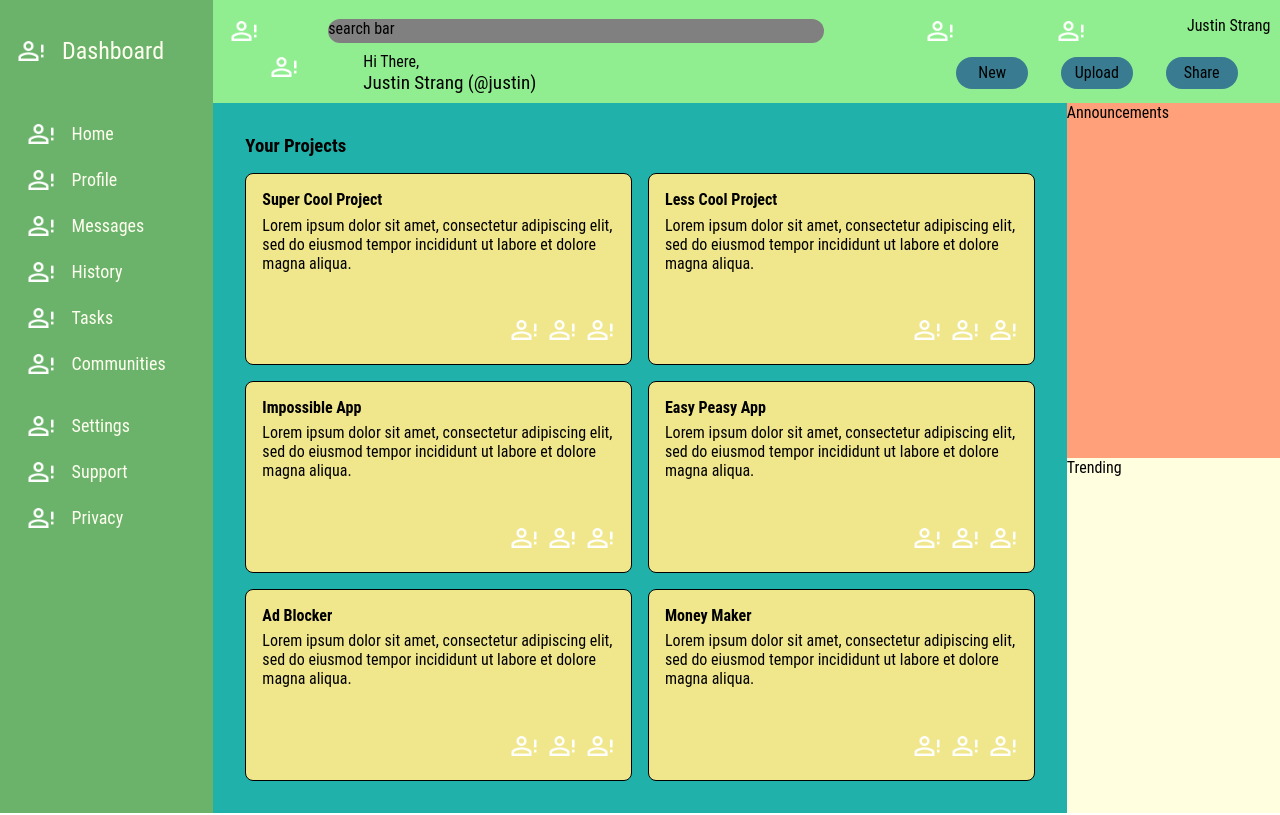
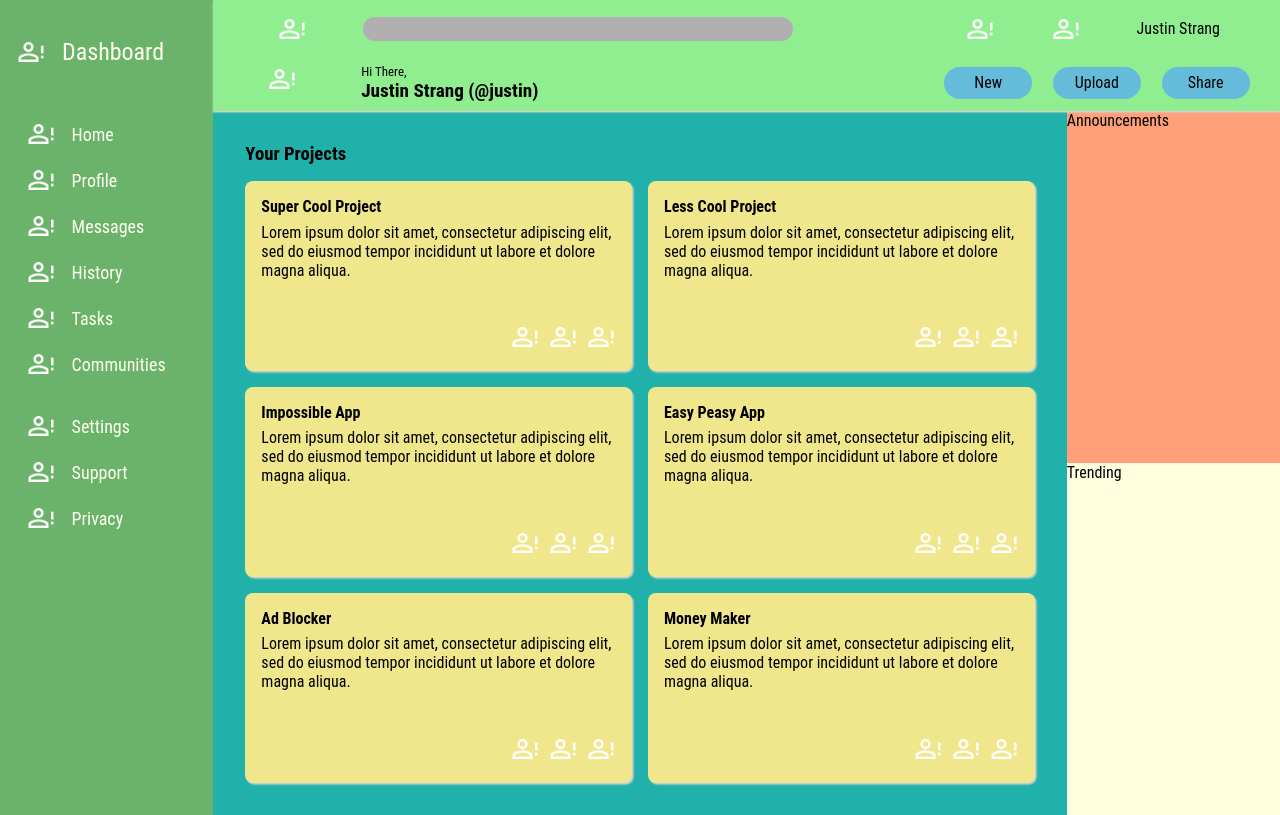
Before and after one commit to JStrang21/AdminDashboard, a plain HTML site: page index.html in a window 1280 px wide. Drawn offline with Linux system fonts and the light colour scheme; a web font is replaced by a local one.

Commit message:
Updated top header to grid

```diff
--- a/index.html
+++ b/index.html
@@ -11,18 +11,18 @@
     <div class='layout'>
         <div class='header'>
             <div class='top-header'>
+                <img id='icon-one'src="icons/icon.png" alt="icon">
+
+                <div id='search'></div>
+                <img id='icon-two' src="icons/icon.png" alt="icon">
                 <img src="icons/icon.png" alt="icon">
-
-                <div id='search'>search bar</div>
-                <img src="icons/icon.png" alt="icon">
-                <img src="icons/icon.png" alt="icon">
-                <div>Justin Strang</div>
+                <div id='top-header-name'>Justin Strang</div>
             </div>
             <div class='bottom-header'>
                 <div class='left-side-bottom'>
                     <img src="icons/icon.png" alt="icon">
-                    <div class='hello'>
-                        <div>Hi There,</div>
+                    <div>
+                        <div id='hello'>Hi There,</div>
                         <div id='introduction'>Justin Strang (@justin)</div>
                     </div>
                 </div>
--- a/styles.css
+++ b/styles.css
@@ -26,22 +26,51 @@ img {
     padding: .6rem;
     align-items: center;
     padding-left: 1rem;
+    gap: 1rem;
+    box-shadow: 0rem .1rem .1rem lightgrey;
+    z-index: 1;
 }
 
 .top-header {
     grid-row: 1/2;
+    /*display: flex;
+    flex-direction: row;
+    justify-content: space-between;*/
+    display: grid;
+    grid-template-columns: 1fr 5fr 2fr repeat(3, 1fr);
+    padding-right: 3rem;
+    padding-left: 3rem;
+}
+
+#icon-one {
+    grid-column: 1/2;
+}
+
+#icon-two {
+    grid-column: 4/5;
+}
+
+#icon-three {
+    grid-column: 5/6;
+}
+
+#top-header-name {
+    grid-column: 6/-1;
     display: flex;
-    flex-direction: row;
-    justify-content: space-between;
+    flex-flow: wrap;
+}
+
+.top-header div {
+    align-self: center;
 }
 
 #search {
-    background: grey;
-    width: 31rem;
+    grid-column: 2/3;
+    background: rgb(177, 175, 175);
+    width: minmax(15rem, 30rem);
     border-radius: 1rem;
     height: 1.5rem;
-    align-self: center;
-    margin-left: -2rem;
+
 }
 
 .bottom-header {
@@ -66,8 +95,8 @@ img {
 }
 
 .optionButtons {
-    background: rgb(57, 124, 146);
-    width: 4.5rem;
+    background: rgb(101, 188, 218);
+    width: 5.5rem;
     height: 2rem;
     border-radius: 1rem;
     display: flex;
@@ -75,8 +104,13 @@ img {
     justify-content: center;
 }
 
+#hello {
+    font-size: small;
+}
+
 #introduction {
     font-size: larger;
+    font-weight: bold;
 }
 
 .left-column {
@@ -149,19 +183,19 @@ img {
 .grid-projects-container {
     display: grid;
     grid-template-columns: 1fr 1fr;
-    grid-template-rows: 1fr 1fr 1fr;
+    grid-template-rows: repeat(autofit, minmax(200px, 1fr));
     height: 100%;
     gap: 1rem;
 }
 
 .project {
     background: khaki;
-    border: 1px solid black;
     display: grid;
     grid-template-rows: repeat(2, .1fr 1fr);
     border-radius: .5rem;
     gap: .4rem;
     padding: 1rem;
+    box-shadow: .1rem .1rem .1rem lightgrey;
 }
 
 .icon-container {
```
